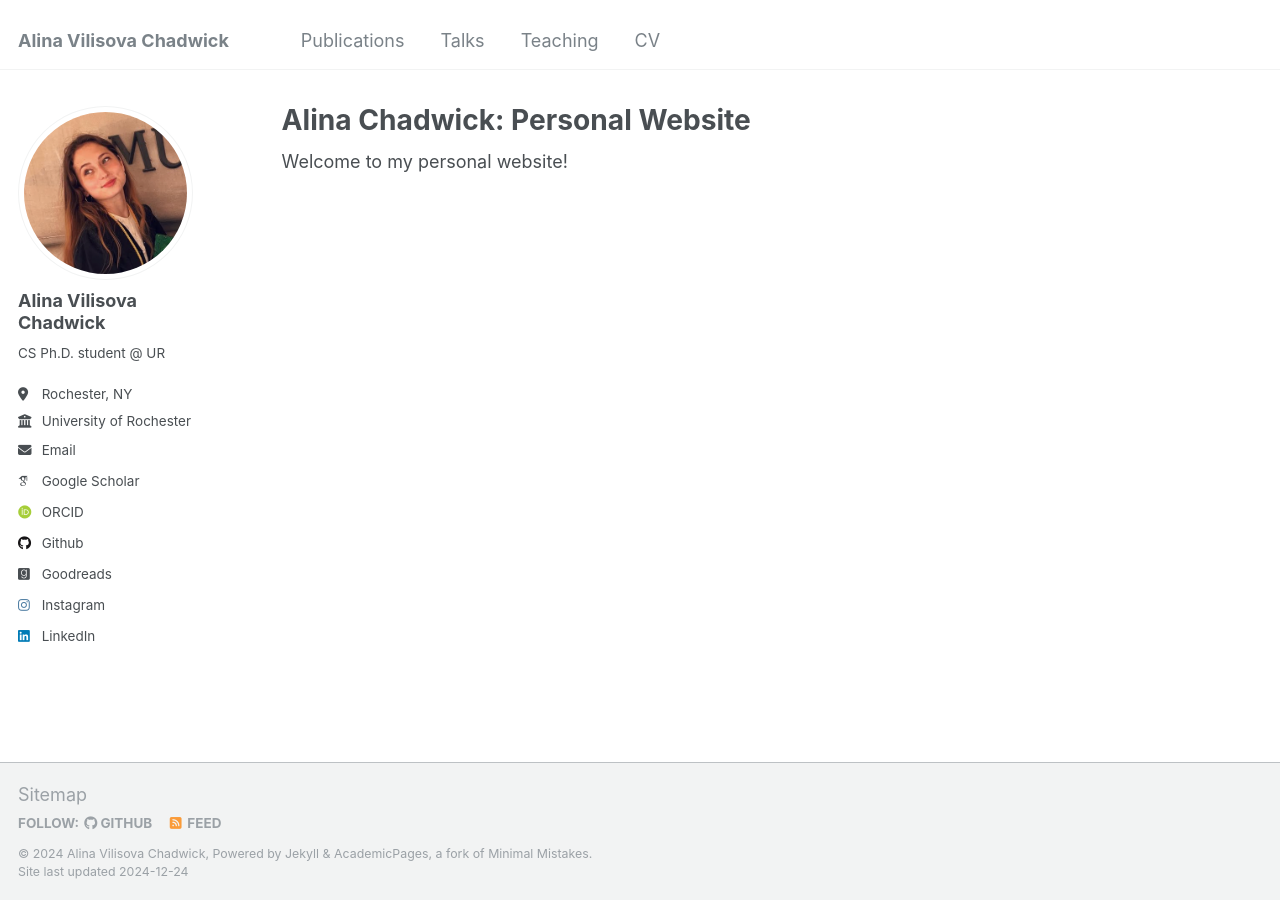
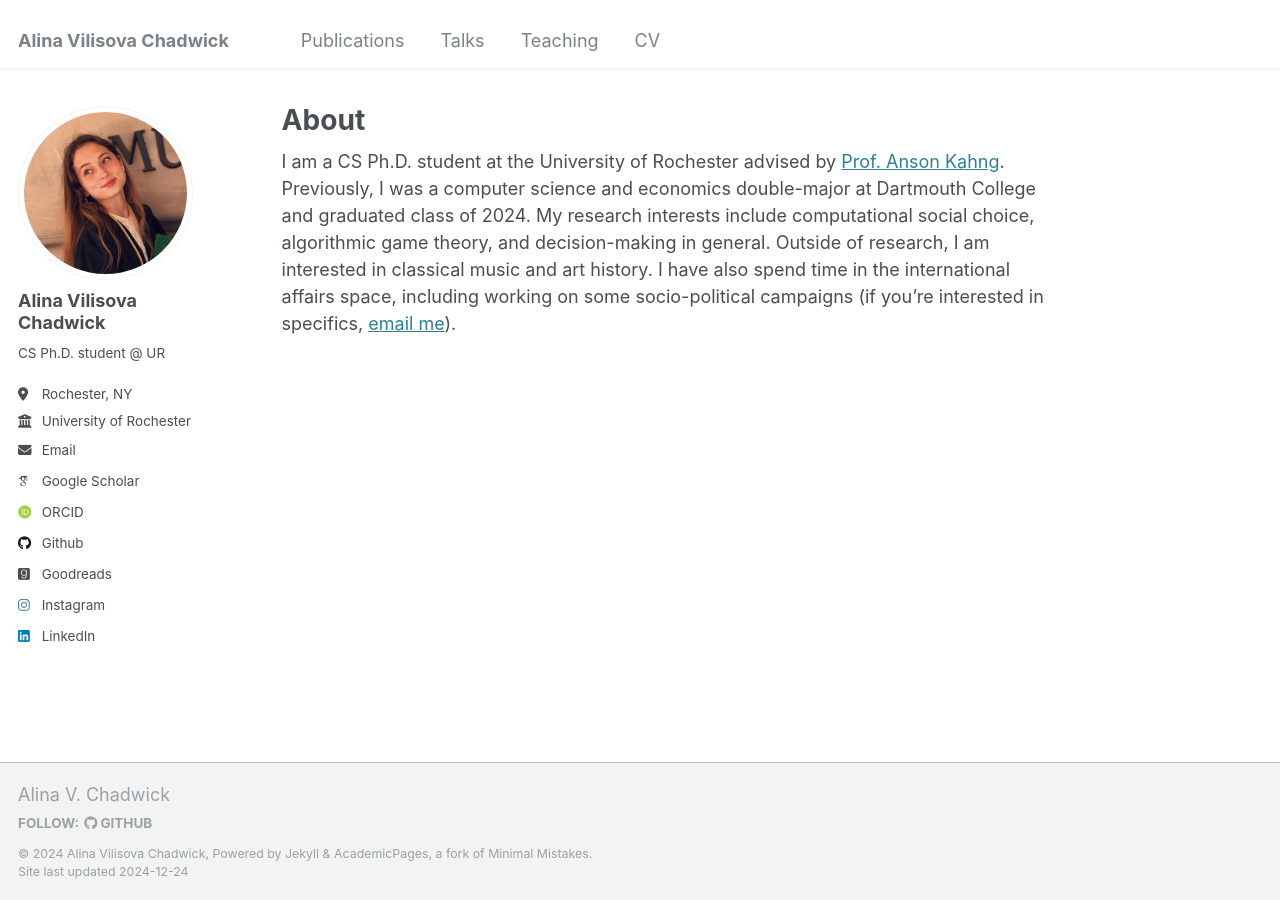
Before and after one commit to alinachadwick/alinachadwick.github.io, a Jekyll site: the page built from _pages/about.md, in a window 1280 px wide. Built offline with Jekyll 4.4.1, drawn with Linux system fonts in a browser that asks for light colours; some web fonts are replaced.

Commit message:
finished base

```diff
--- a/_includes/footer.html
+++ b/_includes/footer.html
@@ -12,7 +12,7 @@
     {% if site.author.bitbucket %}
       <li><a href="http://bitbucket.org/{{ site.author.bitbucket }}"><i class="fab fa-bitbucket" aria-hidden="true"></i> Bitbucket</a></li>
     {% endif %}
-    {% if site.atom_feed.hide != true %}
+    {% if site.atom_feed.hide == true %}
     <li><a href="{% if site.atom_feed.path %}{{ site.atom_feed.path }}{% else %}{{ base_path }}/feed.xml{% endif %}"><i class="fa fa-fw fa-rss-square" aria-hidden="true"></i> {{ site.data.ui-text[site.locale].feed_label | default: "Feed" }}</a></li>
     {% endif %}
   </ul>
--- a/_includes/footer/custom.html
+++ b/_includes/footer/custom.html
@@ -1,3 +1,3 @@
 <!-- start custom footer snippets -->
-<a href="/sitemap/">Sitemap</a>
+<a href="/sitemap/">Alina V. Chadwick</a>
 <!-- end custom footer snippets -->
--- a/_pages/about.md
+++ b/_pages/about.md
@@ -1,10 +1,13 @@
 ---
 permalink: /
-title: "Alina Chadwick: Personal Website"
+title: "About"
 author_profile: true
 redirect_from:
   - /about/
   - /about.html
 ---
 
-Welcome to my personal website!
+I am a CS Ph.D. student at the University of Rochester advised by [Prof. Anson Kahng](https://ansonkahng.com/). Previously, I was a computer science and economics double-major at Dartmouth College and graduated class of 2024.
+My research interests include computational social choice, algorithmic game theory, and decision-making in general.
+Outside of research, I am interested in classical music and art history.
+I have also spend time in the international affairs space, including working on some socio-political campaigns (if you're interested in specifics, [email me](mailto:alina.chadwick@gmail.com)).
```
